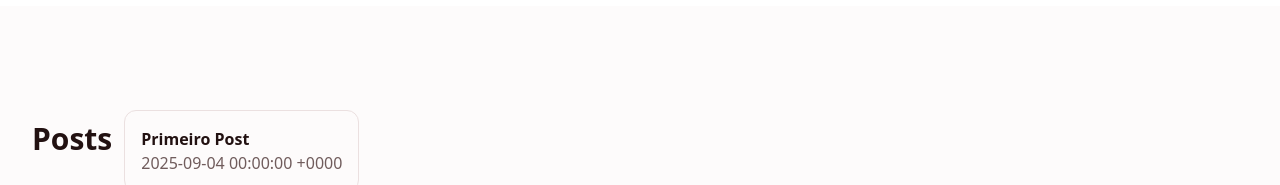
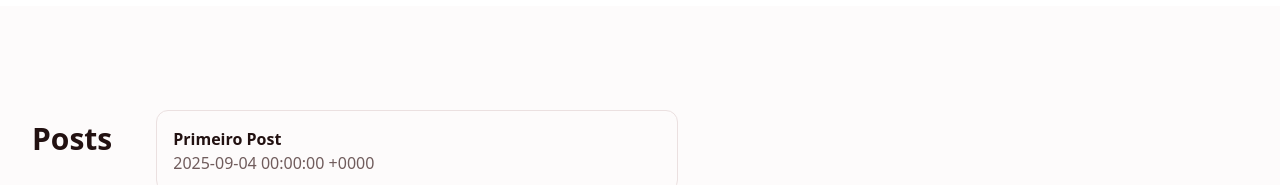
Before and after one commit to NTI-Sara-Serraria/nti-sara-serraria.github.io, a Jekyll site: the page built from index.html, in a window 1280 px wide and 900 px high, scrolled down 1988 px. Shown: the part 715-900 px from the top of the window. Built offline with Jekyll 4.4.1, drawn with Linux system fonts in a browser that asks for light colours.

Commit message:
posts test 3

```diff
--- a/index.html
+++ b/index.html
@@ -8,10 +8,14 @@
         <div class="flex items-center gap-3">
             <h2 class="text-3xl font-bold">Posts</h2>
             {% for post in site.posts %}
-            <div class="mt-6 grid gap-4 sm:grid-cols-2">
-                <div class="rounded-lg border p-4">
-                    <p class="font-semibold">{{ post.title}}</p>
-                    <p class="text-muted-foreground">{{ post.date}}</p>
+            <div class="container">
+                <div class="mt-6 grid gap-4 sm:grid-cols-2">
+                    <a href="{{ post.url }}">
+                        <div class="rounded-lg border p-4">
+                            <p class="font-semibold">{{ post.title}}</p>
+                            <p class="text-muted-foreground">{{ post.date}}</p>
+                        </div>
+                    </a>
                 </div>
             </div>
             {% endfor %}
```
